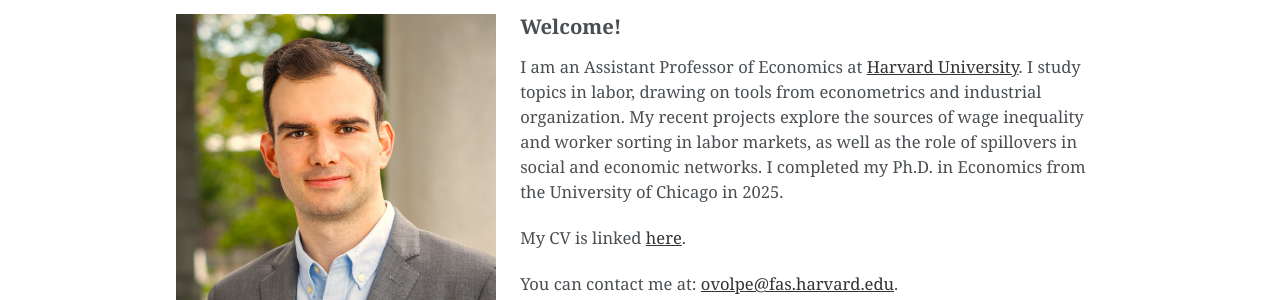
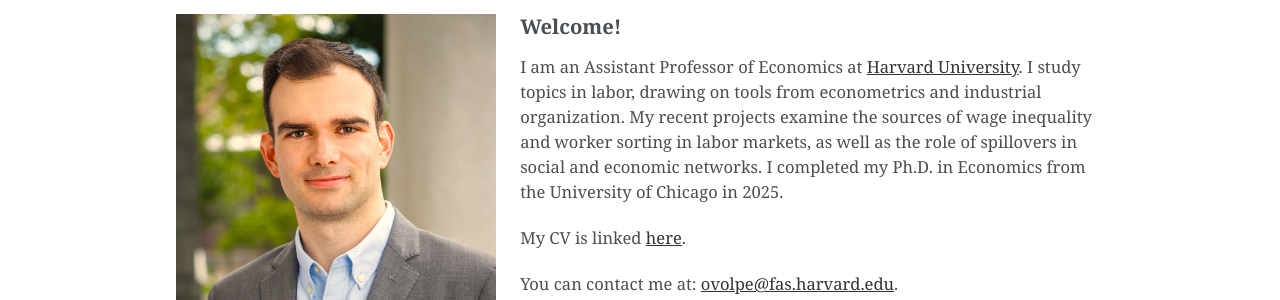
Before and after one commit to ovolpe/ovolpe.github.io, a Jekyll site: the page built from _pages/about.md, in a window 1280 px wide. Shown: the part 128-428 px from the top of the page. Built offline with Jekyll 4.4.1, drawn with Linux system fonts in a browser that asks for light colours.

Commit message:
Update about.md

```diff
--- a/_pages/about.md
+++ b/_pages/about.md
@@ -13,7 +13,7 @@ redirect_from:
   <div class="profile-intro__text">
     <h4><span style="font-size: 1.5em;">Welcome!</span></h4>
 
-    <p>I am an Assistant Professor of Economics at <a href="https://www.economics.harvard.edu">Harvard University</a>. I study topics in labor, drawing on tools from econometrics and industrial organization. My recent projects explore the sources of wage inequality and worker sorting in labor markets, as well as the role of spillovers in social and economic networks. I completed my Ph.D. in Economics from the University of Chicago in 2025.</p>
+    <p>I am an Assistant Professor of Economics at <a href="https://www.economics.harvard.edu">Harvard University</a>. I study topics in labor, drawing on tools from econometrics and industrial organization. My recent projects examine the sources of wage inequality and worker sorting in labor markets, as well as the role of spillovers in social and economic networks. I completed my Ph.D. in Economics from the University of Chicago in 2025.</p>
 
     <p>My CV is linked <a href="/files/cv.pdf">here</a>.</p>
 
```
